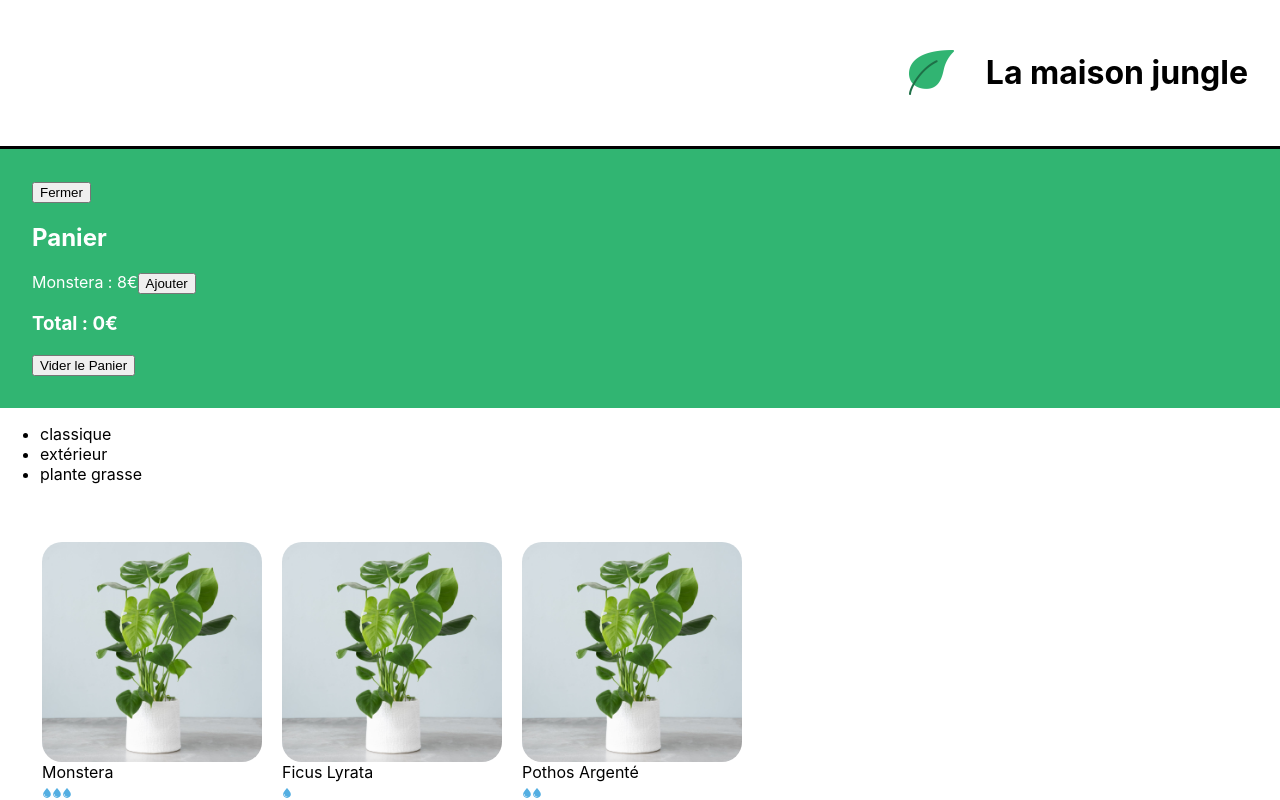
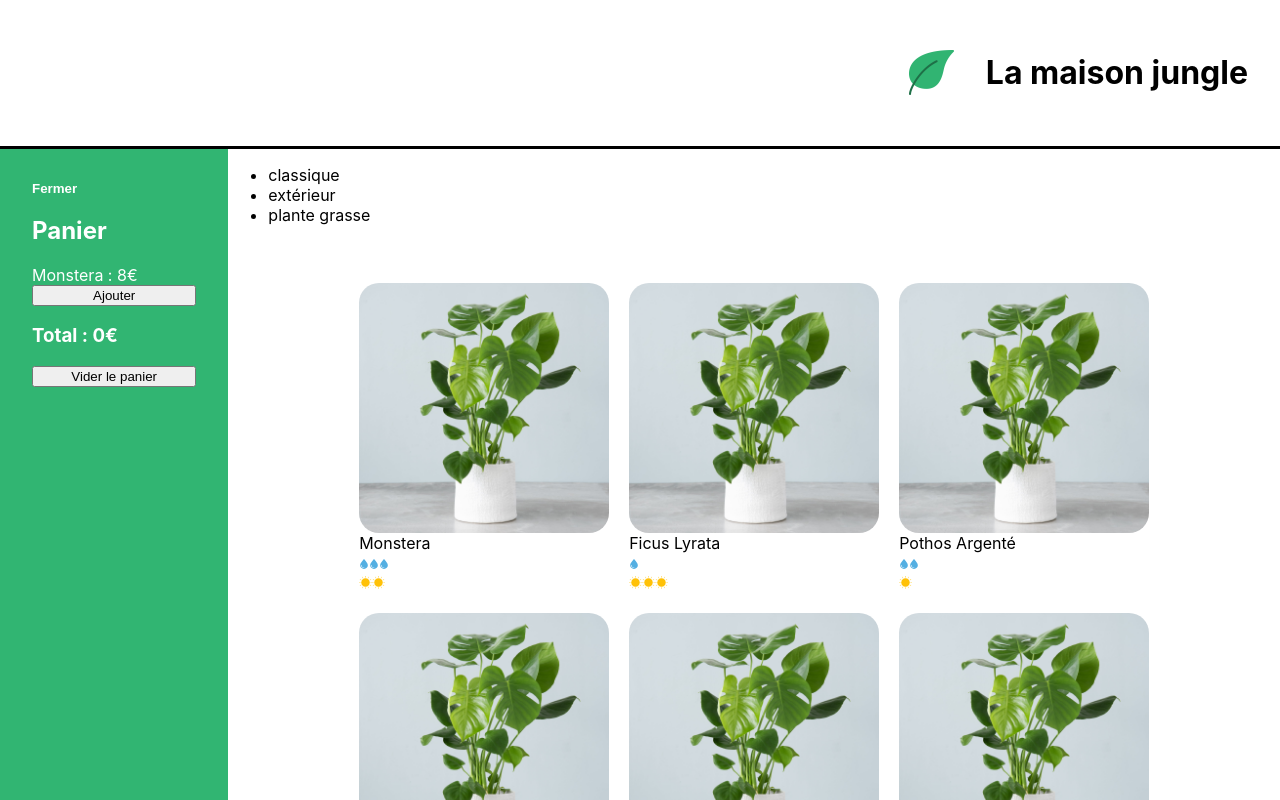
Before and after one commit to rtricotteaux/la-maison-jungle, a React (Create React App) app: page / in a window 1280 px wide. Shown: the top 800 px of the page. Built offline with nearby package versions, Linux system fonts and the light colour scheme.

Commit message:
changement style

```diff
--- a/src/components/App.js
+++ b/src/components/App.js
@@ -2,13 +2,20 @@
 import Cart from './Cart';
 import ShoppingList from './ShoppingList'
 import Footer from './Footer'
+import '../styles/Layout.css'
+import logo from '../assets/logo.png'
 
 function App() {
   return (
     <div>
-      <Banner />
-      <Cart />
-      <ShoppingList />
+      <Banner>
+				<img src={logo} alt='La maison jungle' className='lmj-logo' />
+				<h1 className='lmj-title'>La maison jungle</h1>
+			</Banner>
+      <div className='lmj-layout-inner'>
+        <Cart />
+        <ShoppingList />
+      </div>
       <Footer />
     </div>
   );
--- a/src/components/Banner.js
+++ b/src/components/Banner.js
@@ -1,14 +1,7 @@
 import '../styles/Banner.css'
-import logo from '../assets/logo.png'
 
-function Banner() {
-    const title = "La maison jungle"
-    return(
-        <div className='lmj-banner'>
-            <img src={logo} alt='La maison jungle' className='lmj-logo' />
-            <h1 className='lmj-title'>{title}</h1>
-        </div>
-    );
+function Banner({ children }) {
+	return <div className='lmj-banner'>{children}</div>
 }
 
 export default Banner
--- a/src/components/Cart.js
+++ b/src/components/Cart.js
@@ -1,5 +1,5 @@
+import {useState} from 'react'
 import '../styles/Cart.css'
-import {useState} from 'react'
 
 function Cart() {
 	const monsteraPrice = 8
@@ -8,21 +8,27 @@
 
 	return isOpen ? (
 		<div className='lmj-cart'>
-            <button onClick={() => setIsOpen(false)}>Fermer</button>
+			<button
+				className='lmj-cart-toggle-button'
+				onClick={() => setIsOpen(false)}
+			>
+				Fermer
+			</button>
 			<h2>Panier</h2>
-            <div>
-                Monstera : {monsteraPrice}€
-                <button onClick={() => updateCart(cart+1)}>
-                    Ajouter
+			<div>Monstera : {monsteraPrice}€</div>
+			<button onClick={() => updateCart(cart + 1)}>Ajouter</button>
+			<h3>Total : {monsteraPrice * cart}€</h3>
+			<button onClick={() => updateCart(0)}>Vider le panier</button>
+		</div>
+	) : (
+		<div className='lmj-cart-closed'>
+			<button
+				className='lmj-cart-toggle-button'
+				onClick={() => setIsOpen(true)}
+			>
+				Ouvrir le Panier
 			</button>
 		</div>
-            <h3>Total : {monsteraPrice*cart}€</h3>
-            <button onClick={() =>updateCart(0)}>
-                Vider le Panier
-            </button>
-        </div>
-    ) : (
-        <button onClick={() => setIsOpen(true)}>Ouvrir le Panier</button>
 	)
 }
 
--- a/src/components/ShoppingList.js
+++ b/src/components/ShoppingList.js
@@ -10,7 +10,7 @@
 	)
 
 	return (
-		<div>
+		<div className='lmj-shopping-list'>
 			<ul>
 				{categories.map((cat) => (
 					<li key={cat}>{cat}</li>
--- a/src/styles/Cart.css
+++ b/src/styles/Cart.css
@@ -1,5 +1,34 @@
-.lmj-cart{
-    padding: 32px;
-    color: white;
-    background-color: #31b572;
+.lmj-cart {
+	color: white;
+	background-color: #31b572;
+	padding: 32px;
+	display: flex;
+	flex-direction: column;
+	justify-content: flex-start;
+	width: 200px;
 }
+
+.lmj-cart-add-button {
+	margin-left: 32px;
+	cursor: pointer;
+}
+
+.lmj-cart-toggle-button {
+	background: none;
+	outline: none;
+	border: none;
+	font-weight: 600;
+	cursor: pointer;
+	align-self: self-start;
+	padding: 0;
+	color: white;
+}
+
+.lmj-cart-closed {
+	padding: 32px;
+	width: 200px;
+}
+
+.lmj-cart-closed > button {
+	color: black;
+}
--- /dev/null
+++ b/src/styles/Layout.css
@@ -0,0 +1,4 @@
+.lmj-layout-inner {
+	display: flex;
+	flex-direction: row;
+}
--- a/src/styles/PlantItem.css
+++ b/src/styles/PlantItem.css
@@ -1,7 +1,8 @@
 .lmj-plant-item-cover {
-	height: 220px;
-	width: 220px;
+	height: 250px;
+	width: 250px;
 	border-radius: 20px;
+	object-fit: cover;
 }
 
 .lmj-plant-item {
--- a/src/styles/ShoppingList.css
+++ b/src/styles/ShoppingList.css
@@ -1,7 +1,11 @@
+.lmj-shopping-list {
+	width: 100%;
+}
+
 .lmj-plant-list {
 	list-style-type: none;
 	padding: 32px;
 	display: flex;
 	flex-wrap: wrap;
-	max-width: 800px;
+	justify-content: center;
 }
```
Lines whose indentation alone changed are shown as unchanged.
